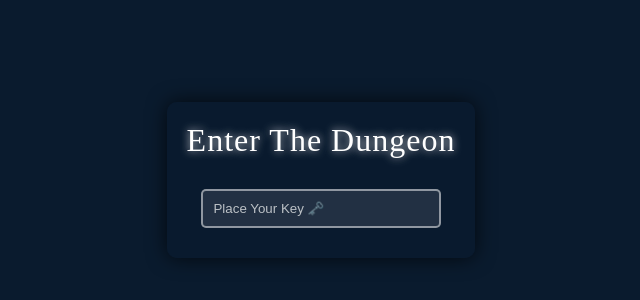
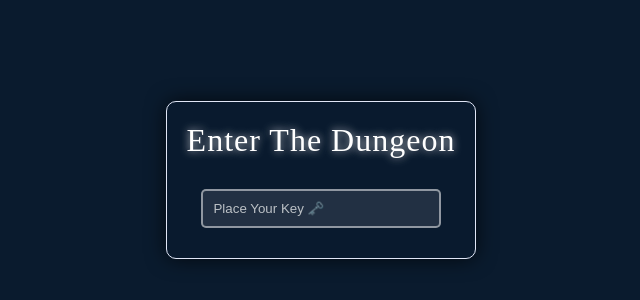
Before and after one commit to jaarda9/SysLVLUP, a plain HTML site: page SysLvLUp/Alarm/index.html in a window 1280 px wide. Shown: the part 228-528 px from the top of the page, without its empty margins (319-959 px from the left). Drawn offline with Linux system fonts and the light colour scheme.

Commit message:
Update login.css

```diff
--- a/SysLvLUp/Alarm/css/login.css
+++ b/SysLvLUp/Alarm/css/login.css
@@ -13,6 +13,7 @@ body {
     padding: 20px;
     box-shadow: 0 0 20px rgba(0, 0, 0, 0.7); /* Stronger shadow for depth */
     border-radius: 10px;
+    border: 1px solid #e0e6f6;
     text-align: center;
     color: #fff; /* White text color */
     animation: dropDown 3s ease forwards; /* Extended duration for smoothness */
```
